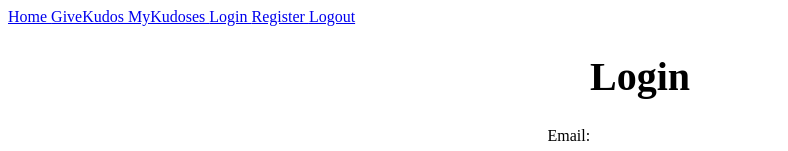
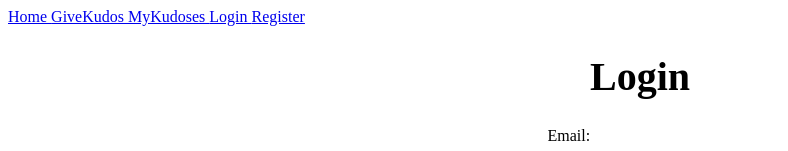
Before and after one commit to oskargaw/kudos-fest, a React (Create React App) app: page /login in a window 1280 px wide. Shown: the top 151 px of the page, without its empty margins (0-788 px from the left). Built offline with nearby package versions, Linux system fonts and the light colour scheme.

Commit message:
feat: toggle nav tabs depending of user being logged in [CU-d0ye7w]

```diff
--- a/src/components/Menu/Menu.tsx
+++ b/src/components/Menu/Menu.tsx
@@ -1,14 +1,26 @@
+import { useContext } from "react";
 import { Link } from "react-router-dom";
 
+import { AuthContext } from "../../context/authContext";
+
 const Menu = () => {
+  const { user, logout } = useContext(AuthContext);
+
   return (
     <div>
       <Link to="/">Home </Link>
       <Link to="/give-kudos">GiveKudos </Link>
       <Link to="/my-kudoses">MyKudoses </Link>
-      <Link to="/login">Login </Link>
-      <Link to="/register">Register </Link>
-      <Link to="/">Logout </Link>
+      {user ? (
+        <Link to="/login" onClick={logout}>
+          Logout
+        </Link>
+      ) : (
+        <>
+          <Link to="/login">Login </Link>
+          <Link to="/register">Register </Link>
+        </>
+      )}
     </div>
   );
 };
```
